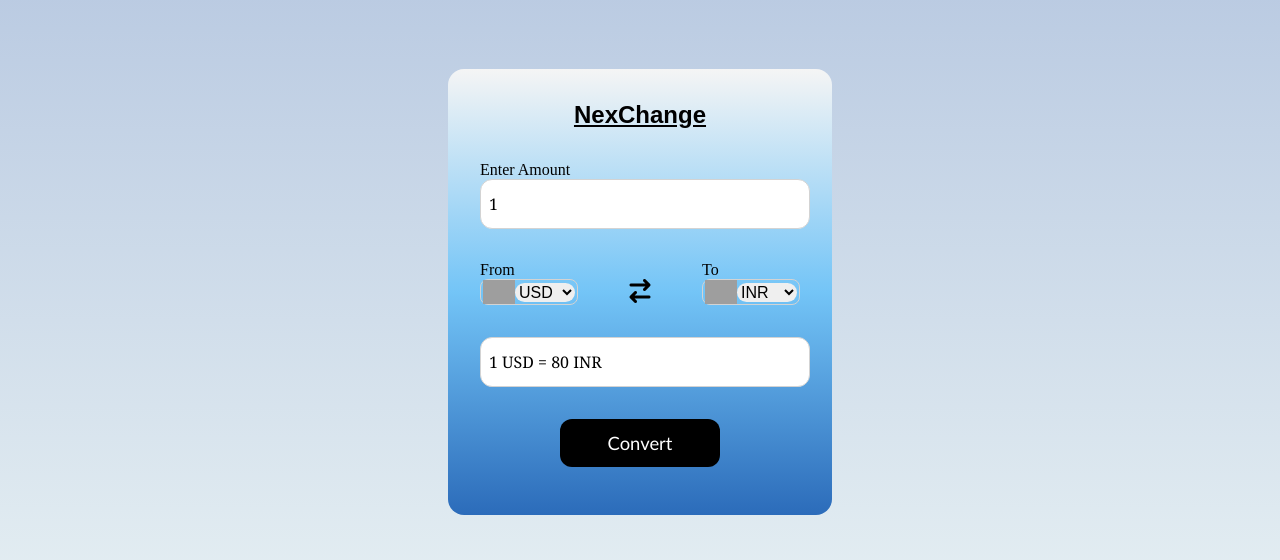
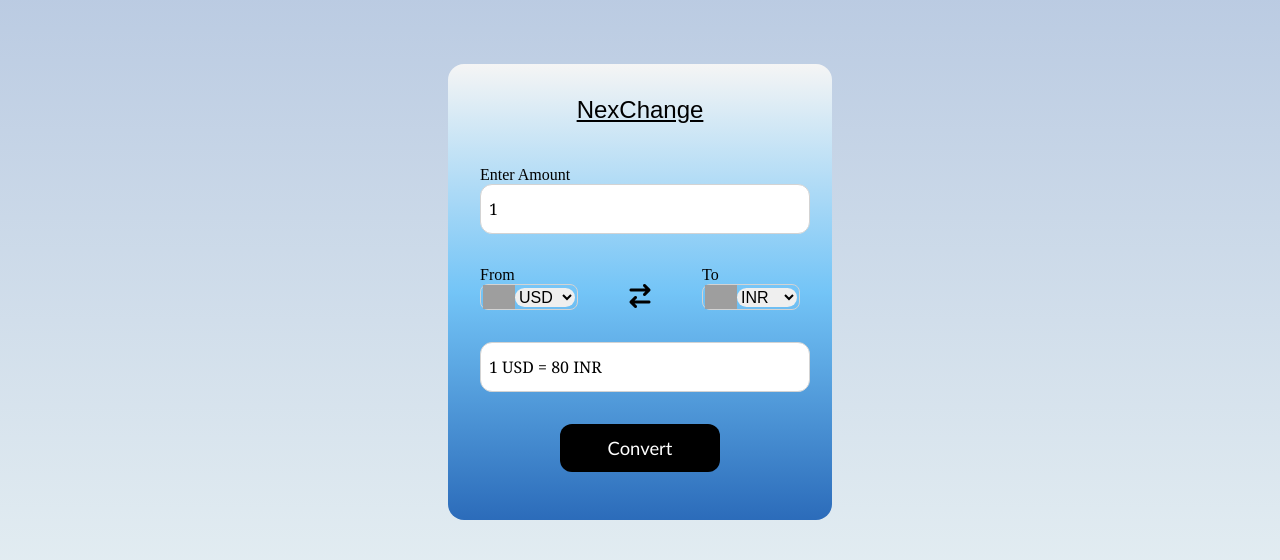
Before and after one commit to aadi2407/NexChange, a plain HTML site: page index.html in a window 1280 px wide. Shown: the part 108-668 px from the top of the page. Drawn offline with Linux system fonts and the light colour scheme; no server answers; grey boxes are pictures that could not be loaded.

Commit message:
Update style.css

```diff
--- a/style.css
+++ b/style.css
@@ -8,7 +8,6 @@
     display: flex;
     justify-content: center;
     align-items: center;
-
     min-height: 100vh;
   }
 
@@ -36,7 +35,9 @@
    .container h2 {
     text-align: center;
     font-family: sans-serif;
+    font-weight: 250;
     text-decoration: underline;
+    padding-bottom: 10px;
 }
 
   form {
```
